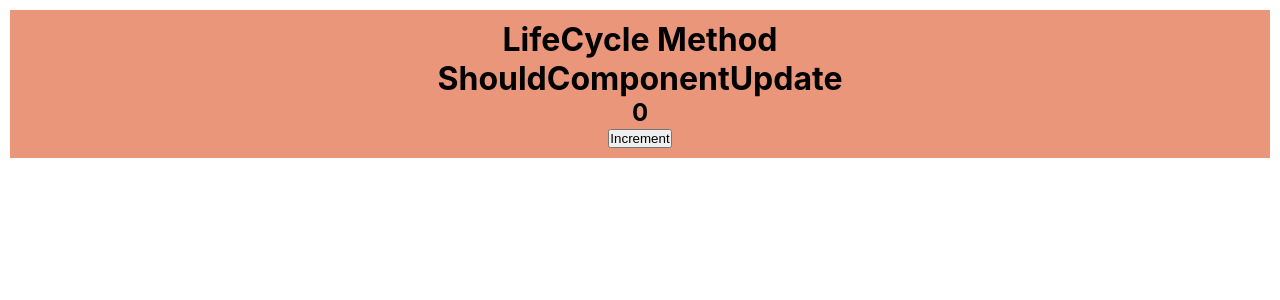
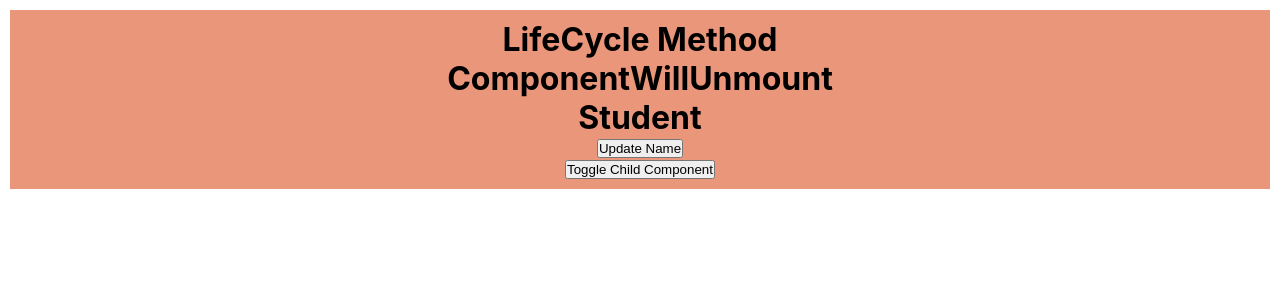
Before and after one commit to sanketpujari33/Full-Stack-Develaper, a React (Create React App) app in the folder Web-Technologies/React-Js/blog/: page / in a window 1280 px wide. Shown: the top 300 px of the page. Built offline with nearby package versions, Linux system fonts and the light colour scheme.

Commit message:
ComponentWillUnmount

```diff
--- /dev/null
+++ b/Web-Technologies/React-Js/blog/src/components/LifeCycleMethod/ComponentWillUnmount.js
@@ -0,0 +1,59 @@
+import React from "react";
+
+export default class ComponentWillUnmount extends React.Component {
+    constructor() {
+        super();
+        this.state = {
+            show: true,
+        };
+    }
+
+    componentDidMount() {
+        console.warn("ComponentDidMount");
+    }
+    shouldComponentUpdate() {
+        console.warn("ShouldComponentUpdate");
+        return true;
+    }
+    componentDidUpdate(preProps, preState, snapShot) {
+        console.warn("ComponentDidUpdate");
+    }
+    componentWillUnmount() {
+        console.warn("ComponentWillUnmount");
+    }
+    render() {
+        console.warn("Render");
+        return (
+            <>
+                <h1>ComponentWillUnmount</h1>
+                {this.state.show ? <Student /> : <h1>Component Remove</h1>}
+                <button onClick={() => this.setState({ show: !this.state.show })}>
+                    Toggle Child Component
+                </button>
+            </>
+        );
+    }
+}
+export class Student extends React.Component {
+    constructor(props) {
+        super(props);
+        this.state = {
+            show: true,
+        };
+    }
+    componentWillUnmount() {
+        console.warn("ComponentWillUnmount");
+        alert("ComponentWillUnmount called")
+    }
+    render() {
+        return (
+            <div>
+                <h1>Student</h1>
+                <h2>{this.state.name}</h2>
+                <button onClick={() => this.setState({ name: "SanketPujari" })}>
+                    Update Name
+                </button>
+            </div>
+        );
+    }
+}
--- a/Web-Technologies/React-Js/blog/src/components/LifeCycleMethod/LifeCycleMethod.js
+++ b/Web-Technologies/React-Js/blog/src/components/LifeCycleMethod/LifeCycleMethod.js
@@ -1,5 +1,5 @@
 import React from "react";
-import { ShouldComponentUpdate } from "./ShouldComponentUpdate";
+import ComponentWillUnmount from "./ComponentWillUnmount";
 // import { ComponentDidMount } from "./ComponentDidMount";
 // import { CunstructorLifeCycle } from './CunstructorLifeCycle';
 // import { RenderLifeCyle } from "./RenderLifeCyle";
@@ -13,8 +13,9 @@ function LifeCycleMethod() {
         <RenderLifeCyle name={name} />
         <button onClick={() => setName("SanketPujari")}>Update Name</button>
         <ComponentDidMount/>
-        <ComponentDidUpdate/>*/}
-        <ShouldComponentUpdate/>
+        <ComponentDidUpdate/>
+        <ShouldComponentUpdate/>*/}
+        <ComponentWillUnmount/>
         </div>
     );
 }
```
